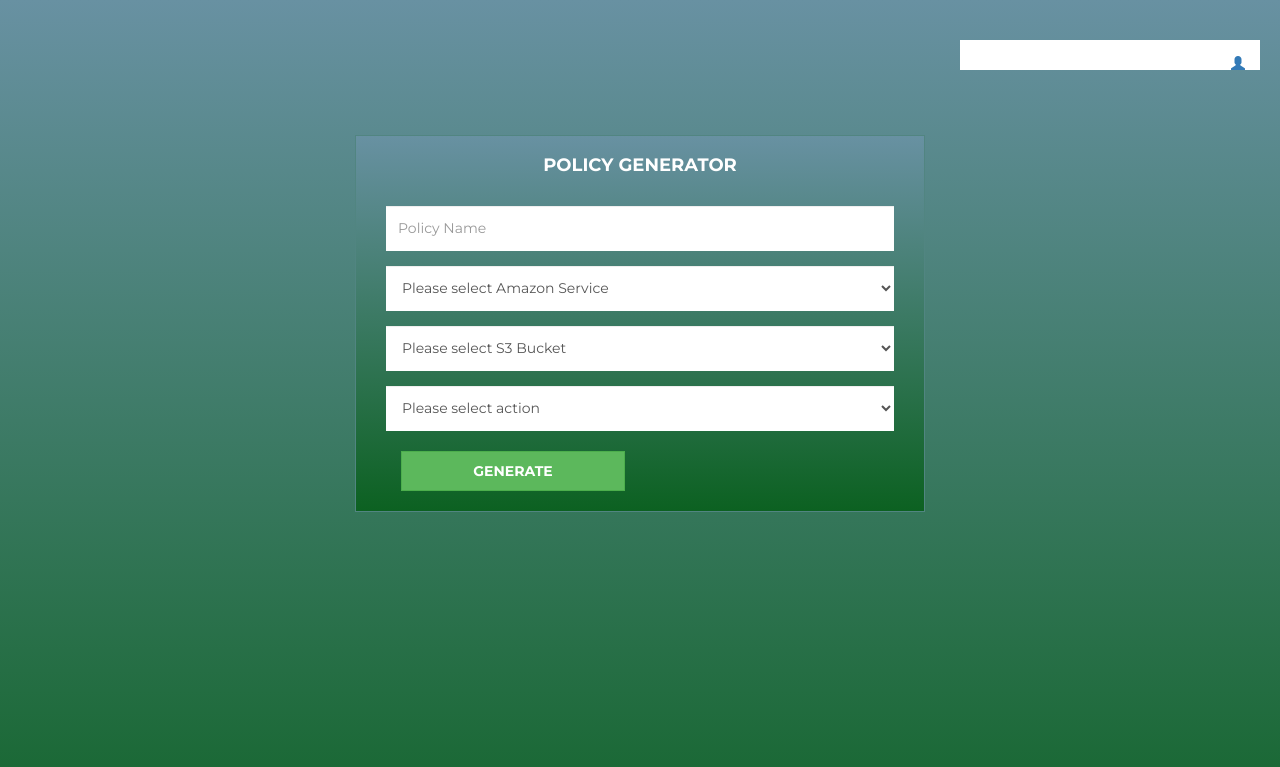
After one commit to veshitala/IAM-Manager, a Django app: template templates/custom_policy.html in a window 1280 px wide. The commit adds this page. Shown: the top 767 px of the page. Run offline with Django 3.2, Linux system fonts and the light colour scheme; the template is opened without the code that fills it, so the values that code supplies are empty; some libraries are stand-ins or nearby versions.

Commit message:
Added custom policy of s3 amazon service for createBucket, DeleteBucket, ListBucket, Delete Object, GetObject.

```diff
--- a/iam/urls.py
+++ b/iam/urls.py
@@ -19,5 +19,6 @@ urlpatterns = [
     # policies
     url(r'^policies/(?P<user_name>[a-zA-Z0-9_-]+)/$', policies_list, name="policies_list"),
     url(r'^iam-userpolicy/detach/(?P<user_name>[a-zA-Z0-9_-]+)/$', detach_user_policies, name="detach_user_policies"),
+    url(r'^iam/custom-policy/(?P<user_name>[a-zA-Z0-9_-]+)/$', generate_custom_policy, name="generate_custom_policy"),
 
 ]
--- a/static/css/styles.css
+++ b/static/css/styles.css
@@ -308,3 +308,16 @@ body {
 height: 450px;
 overflow-y: scroll;
 }
+.policies_panel{
+    position: relative;
+}
+.policies_panel .custom_policy{
+    position: absolute;
+    bottom: 20px;
+    display: inline-block;
+    border-radius: 0;
+    text-transform: uppercase;
+    font-weight: bold;
+    padding: 6px 20px;
+    right: 175px;
+}
--- /dev/null
+++ b/templates/custom_policy.html
@@ -0,0 +1,67 @@
+{% extends "base.html" %}
+{% load iam_custom_tags %}
+{% block base %}
+<div class="container_block settings">
+  <div class="row form_row">
+    <div class="col-md-offset-3 col-md-6 col-ms-offset-3 col-sm-offset-2 col-sm-8 col-sm-offset-2 col-xs-12 gradient_panel download_iam_user_details">
+      <form role="form" id="custom_policy_form" class="col-md-12 go-right" method="post">
+        {% csrf_token %}
+        <h2 class="title">Policy Generator</h2>
+
+        <div class="form-group">
+                    <input type="text" id="policy_name" name="policy_name" tabindex="1" class="form-control" placeholder="Policy Name">
+                  </div>
+         <div class="form-group">
+          <select name="amazon_s3_service" class="form-control" id="amazon_s3_service">
+            <option value="">Please select Amazon Service</option>
+            <option value="s3">s3</option>
+            <label for="name">Amazon Service</label>
+          </select>
+        </div>
+        <div class="form-group s3_div">
+          <select class="form-control" name="bucket_name" id="bucket_name">
+            <option value="">Please select S3 Bucket</option>
+            {% for bucket in response_buckets %}
+            <option value="{{ bucket.Name }}">{{ bucket.Name }}</option>
+            {% endfor %}
+            <label for="name">S3 buckets</label>
+          </select>
+        </div>
+        <div class="form-group s3_div">
+          <select class="form-control" name="action" id="action">
+            <option value="">Please select action</option>
+            <option value="CreateBucket">Create Bucket</option>
+            <option value="DeleteBucket">Delete Bucket</option>
+            <option value="GetObject">Get Object</option>
+            <option value="ListBucket">List Bucket</option>
+            <option value="DeleteObject">Delete Object</option>
+          </select>
+        </div>
+        <p id="exception_error"></p>
+        <div class="row btn_row">
+          <div class="col-xs-6 col-md-6"><button class="btn btn-success btn-block btn-lg download_credentials">Generate</button></div>
+
+        </div>
+      </form>
+    </div>
+  </div>
+</div>
+<script type="text/javascript">
+  $("#custom_policy_form").submit(function(event) {
+    event.preventDefault();
+    $.post('{% url "generate_custom_policy" user_name %}', $("#custom_policy_form").serialize(), function(data) {
+      if(data.error){
+        $('p.failure').remove();
+        for (var key in data.response){
+          $('#'+key).after('<p class="failure">'+data.response[key]+'</p>');
+        }
+        if(data.exception_error){
+          $('#exception_error').after('<p class="failure">'+data.exception_error+'</p>');
+        }
+      }else{
+        window.location = ".";
+      }
+    }, 'json');
+  });
+</script>
+{% endblock %}
```
Also changed, not shown: iam/forms.py (added, +9 -0 lines), iam/views.py (+46 -26 lines), templates/iam_user/add_iam_user.html (+0 -38 lines), templates/policies.html (+12 -3 lines).
